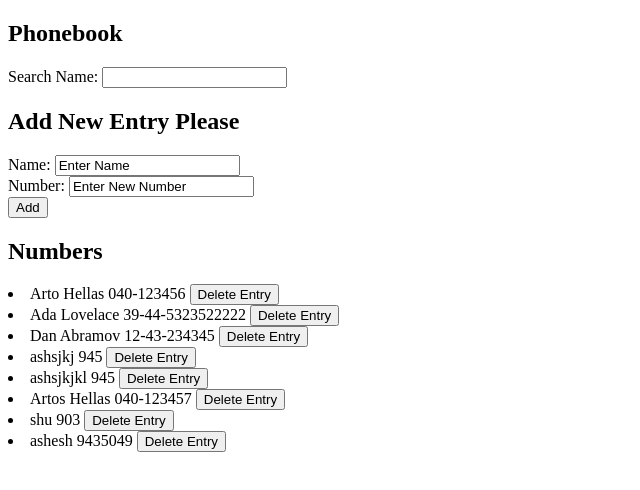
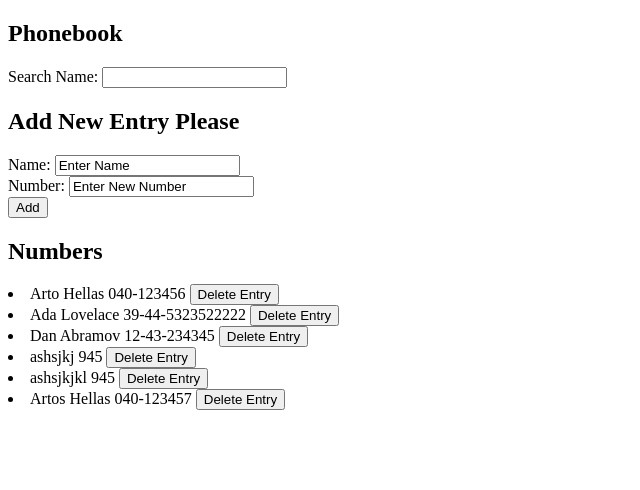
Before and after one commit to RetiredDairyCow/FULL-STACK-OPEN, a React (Create React App) app in the folder FSP-E2/phonebookapp/: page / in a window 1280 px wide. Shown: the top 490 px of the page, without its empty margins (0-640 px from the left). Built offline with nearby package versions, Linux system fonts and the light colour scheme; data requests are answered from the project's data file.

Commit message:
DONE WITH PART 2

```diff
--- a/FSP-E2/phonebookapp/db.json
+++ b/FSP-E2/phonebookapp/db.json
@@ -29,16 +29,6 @@
       "name": "Artos Hellas ",
       "number": "040-123457",
       "id": 6
-    },
-    {
-      "name": "shu",
-      "number": "903",
-      "id": 7
-    },
-    {
-      "name": "ashesh",
-      "number": "9435049",
-      "id": 8
     }
   ]
 }
--- a/FSP-E2/phonebookapp/src/App.js
+++ b/FSP-E2/phonebookapp/src/App.js
@@ -15,6 +15,7 @@ const App = () => {
   const [newNumber, setNewNumber] = useState('Enter New Number')
   const [searchTerm, setSearch] = useState('')
   const [addedMessage, setAddedMessage] = useState(null)
+
 
 
   const hook = () => {
@@ -46,7 +47,8 @@ const App = () => {
       {<Forms newName={newName} newNumber={newNumber}
       setNewName={setNewName} setNewNumber={setNewNumber}
       persons={persons} setPersons={setPersons}
-      addedMessage={addedMessage} setAddedMessage={setAddedMessage} />}
+      addedMessage={addedMessage} setAddedMessage={setAddedMessage}
+      entryID={persons.id} />}
 
       <h2>Numbers</h2>
       {nameFilter.map(person =>
--- a/FSP-E2/phonebookapp/src/components/Forms.js
+++ b/FSP-E2/phonebookapp/src/components/Forms.js
@@ -34,6 +34,17 @@ const Forms = (props) => {
               .then(responseObj => {
                 props.setPersons(props.persons.map(p => p.id !== newPersonObj.id ? p : responseObj ))
               })
+              /*If we try to update a number that has already been delete from server*/
+              .catch(error => {
+                props.setAddedMessage(`Information of ${props.newName} has already
+                been deleted from the server`)
+                setTimeout(() => {
+                  props.setAddedMessage(null)
+                }, 4000)
+                props.setPersons(props.persons.filter(p => p.id !== props.entryID))
+              })
+
+
 
           }
         }
--- a/FSP-E2/phonebookapp/src/components/Notification.js
+++ b/FSP-E2/phonebookapp/src/components/Notification.js
@@ -5,7 +5,7 @@ const Notification = ({message}) => {
         return  null
     else {
         return (
-        <div class='error'>{message}</div>
+        <div className='error'>{message}</div>
         )
     }
 }
```
